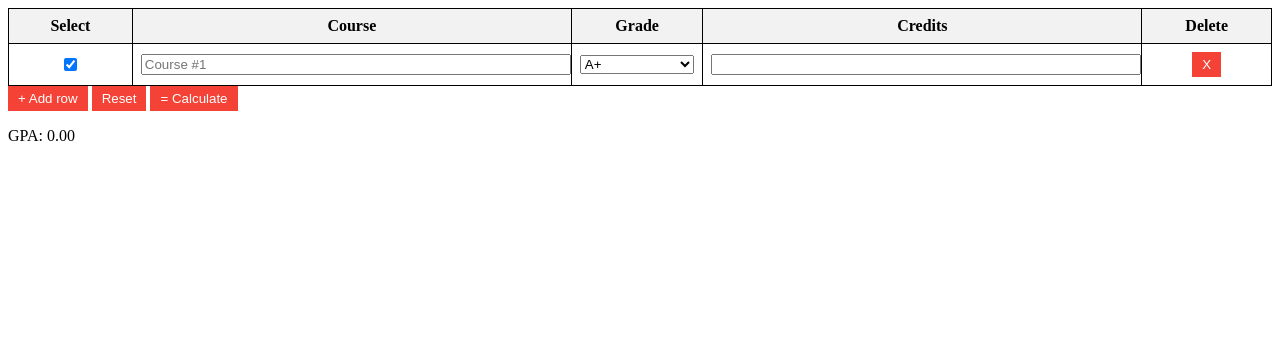
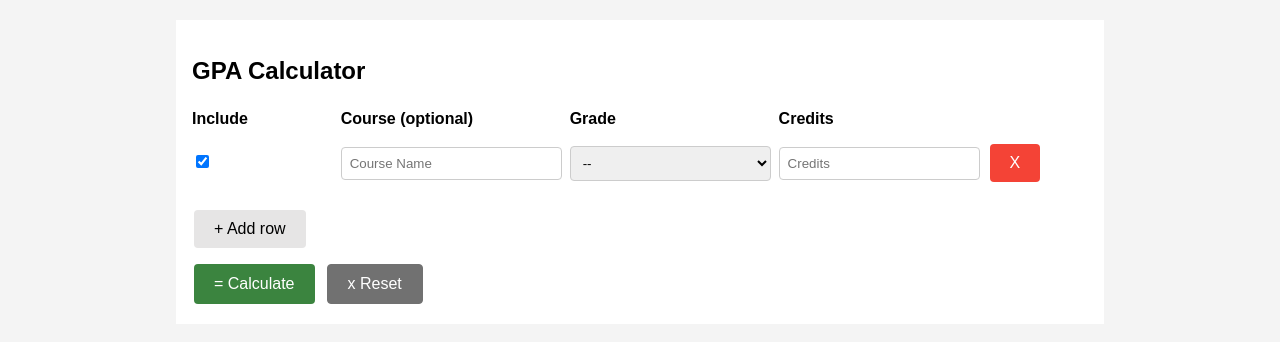
Before and after one commit to MDBtheGreat/GPACalculator, a plain HTML site: page index.html in a window 1280 px wide. Drawn offline with Linux system fonts and the light colour scheme.

Commit message:
Add files via upload

```diff
--- /dev/null
+++ b/app.js
@@ -0,0 +1,85 @@
+const courseList = document.getElementById('courseList');
+const addRowBtn = document.getElementById('addRow');
+const calculateBtn = document.getElementById('calculateBtn');
+const resetBtn = document.getElementById('resetBtn');
+const gpaResult = document.getElementById('gpaResult');
+const gpaValue = document.getElementById('gpaValue');
+
+const gradePoints = {
+    'A+': 4.0, 'A': 4.0, 'A-': 3.7,
+    'B+': 3.3, 'B': 3.0, 'B-': 2.7,
+    'C+': 2.3, 'C': 2.0, 'C-': 1.7,
+    'D+': 1.3, 'D': 1.0, 'D-': 0.7,
+    'F': 0.0
+};
+
+let courseId = 0;
+
+function createCourseRow() {
+    courseId++;
+    const row = document.createElement('div');
+    row.className = 'grid grid-cols-5 gap-2 items-center';
+    row.innerHTML = `
+        <div>
+            <input type="checkbox" checked>
+        </div>
+        <div>
+            <input type="text" placeholder="Course Name">
+        </div>
+        <div>
+            <select>
+                <option value="">--</option>
+                ${Object.keys(gradePoints).map(grade => `<option value="${grade}">${grade}</option>`).join('')}
+            </select>
+        </div>
+        <div>
+            <input type="number" min="0" step="1.0" placeholder="Credits">
+        </div>
+        <div>
+            <button class="delete-btn">X</button>
+        </div>
+    `;
+    courseList.appendChild(row);
+
+    const deleteBtn = row.querySelector('.delete-btn');
+    deleteBtn.addEventListener('click', () => {
+        courseList.removeChild(row);
+    });
+}
+
+function calculateGPA() {
+    let totalPoints = 0;
+    let totalCredits = 0;
+
+    courseList.querySelectorAll('.grid').forEach(row => {
+        const checkbox = row.querySelector('input[type="checkbox"]');
+        const gradeSelect = row.querySelector('select');
+        const creditsInput = row.querySelector('input[type="number"]');
+
+        if (checkbox.checked && gradeSelect.value && creditsInput.value) {
+            const grade = gradeSelect.value;
+            const credits = parseFloat(creditsInput.value);
+            totalPoints += gradePoints[grade] * credits;
+            totalCredits += credits;
+        }
+    });
+
+    const gpa = totalCredits > 0 ? totalPoints / totalCredits : 0;
+    gpaValue.textContent = gpa.toFixed(2);
+    gpaResult.classList.remove('hidden');
+}
+
+function resetForm() {
+    courseList.querySelectorAll('.grid').forEach(row => {
+        row.querySelector('select').value = '';
+        row.querySelector('input[type="number"]').value = '';
+    });
+    gpaResult.classList.add('hidden');
+}
+
+addRowBtn.addEventListener('click', createCourseRow);
+calculateBtn.addEventListener('click', calculateGPA);
+resetBtn.addEventListener('click', resetForm);
+
+// Initialize with one row
+createCourseRow();
--- a/index.html
+++ b/index.html
@@ -4,134 +4,31 @@
     <meta charset="UTF-8">
     <meta name="viewport" content="width=device-width, initial-scale=1.0">
     <title>GPA Calculator</title>
-    <style>
-        /* Custom styles */
-        table {
-            border-collapse: collapse;
-            width: 100%;
-        }
-
-        th, td {
-            border: 1px solid black;
-            padding: 8px;
-            text-align: center;
-        }
-
-        th {
-            background-color: #f2f2f2;
-        }
-
-        input[type="text"], input[type="number"], select {
-            width: 100%;
-        }
-
-        button {
-            padding: 5px 10px;
-            background-color: #f44336;
-            color: white;
-            border: none;
-            cursor: pointer;
-        }
-
-        button:hover {
-            background-color: #d32f2f;
-        }
-    </style>
+    <link rel="stylesheet" href="styles.css">
 </head>
 <body>
-    <table id="gpaTable">
-        <thead>
-            <tr>
-                <th>Select</th>
-                <th>Course</th>
-                <th>Grade</th>
-                <th>Credits</th>
-                <th>Delete</th>
-            </tr>
-        </thead>
-        <tbody>
-            <!-- Initial row -->
-            <tr>
-                <td><input type="checkbox" checked></td>
-                <td><input type="text" placeholder="Course #1"></td>
-                <td>
-                    <select>
-                        <option value="A+">A+</option>
-                        <option value="A">A</option>
-                        <option value="A-">A-</option>
-                        <option value="B+">B+</option>
-                        <option value="B">B</option>
-                        <option value="B-">B-</option>
-                        <option value="C+">C+</option>
-                        <option value="C">C</option>
-                        <option value="C-">C-</option>
-                        <option value="D+">D+</option>
-                        <option value="D">D</option>
-                        <option value="D-">D-</option>
-                        <option value="F">F</option>
-                    </select>
-                </td>
-                <td><input type="number" min="0"></td>
-                <td><button onclick="deleteRow(this)">X</button></td>
-            </tr>
-        </tbody>
-    </table>
-
-    <button onclick="addRow()">+ Add row</button>
-    <button onclick="resetTable()">Reset</button>
-    <button onclick="calculateGPA()">= Calculate</button>
-
-    <p>GPA: <span id="gpaResult">0.00</span></p>
-
-    <script>
-        // JavaScript to handle row addition, deletion, GPA calculation, and reset
-
-        function addRow() {
-            const table = document.getElementById('gpaTable').getElementsByTagName('tbody')[0];
-            const newRow = table.insertRow();
-            newRow.innerHTML = `
-                <td><input type="checkbox" checked></td>
-                <td><input type="text" placeholder="Course"></td>
-                <td>
-                    <select>
-                        <option value="A+">A+</option>
-                        <option value="A">A</option>
-                        <option value="A-">A-</option>
-                        <option value="B+">B+</option>
-                        <option value="B">B</option>
-                        <option value="B-">B-</option>
-                        <option value="C+">C+</option>
-                        <option value="C">C</option>
-                        <option value="C-">C-</option>
-                        <option value="D+">D+</option>
-                        <option value="D">D</option>
-                        <option value="D-">D-</option>
-                        <option value="F">F</option>
-                    </select>
-                </td>
-                <td><input type="number" min="0"></td>
-                <td><button onclick="deleteRow(this)">X</button></td>
-            `;
-        }
-
-        function deleteRow(button) {
-            const row = button.parentNode.parentNode;
-            row.parentNode.removeChild(row);
-        }
-
-        function resetTable() {
-            const rows = document.querySelectorAll('#gpaTable tbody tr');
-            rows.forEach(row => {
-                if (!row.querySelector('input[type="checkbox"]').checked) return;
-                row.querySelector('input[type="text"]').value = '';
-                row.querySelector('select').selectedIndex = 0;
-                row.querySelector('input[type="number"]').value = '';
-            });
-        }
-
-        function calculateGPA() {
-            // Implement GPA calculation based on checked rows and inputs
-        }
-    </script>
+    <div class="max-w-4xl mx-auto p-4 bg-background">
+        <h1 class="text-2xl font-bold mb-4">GPA Calculator</h1>
+        <div class="space-y-2">
+            <div class="grid grid-cols-5 gap-2 items-center font-semibold">
+                <div>Include</div>
+                <div>Course (optional)</div>
+                <div>Grade</div>
+                <div>Credits</div>
+                <div></div>
+            </div>
+            <div id="courseList"></div>
+        </div>
+        <button id="addRow" class="mt-4 btn-secondary">+ Add row</button>
+        <div class="mt-6 flex gap-2">
+            <button id="calculateBtn" class="btn-primary">= Calculate</button>
+            <button id="resetBtn" class="btn-outline">x Reset</button>
+        </div>
+        <div id="gpaResult" class="mt-4 hidden">
+            <h2 class="text-xl font-semibold">GPA:</h2>
+            <div id="gpaValue" class="text-3xl font-bold"></div>
+        </div>
+    </div>
+    <script src="app.js"></script>
 </body>
 </html>
--- /dev/null
+++ b/styles.css
@@ -0,0 +1,133 @@
+body {
+    font-family: Arial, sans-serif;
+    line-height: 1.6;
+    margin: 0;
+    padding: 20px;
+    background-color: #f4f4f4;
+}
+
+.max-w-4xl {
+    max-width: 56rem;
+}
+
+.mx-auto {
+    margin-left: auto;
+    margin-right: auto;
+}
+
+.p-4 {
+    padding: 1rem;
+}
+
+.bg-background {
+    background-color: #ffffff;
+}
+
+.text-2xl {
+    font-size: 1.5rem;
+}
+
+.font-bold {
+    font-weight: 700;
+}
+
+.mb-4 {
+    margin-bottom: 1.0rem;
+}
+
+.space-y-2 > * + * {
+    margin-top: 0.5rem;
+}
+
+.grid {
+    display: grid;
+}
+
+.grid-cols-5 {
+    grid-template-columns: 0.7fr 1.1fr 1fr 1fr 0.5fr;
+}
+
+.gap-2 {
+    gap: 0.5rem;
+}
+
+.items-center {
+    align-items: center;
+}
+
+.font-semibold {
+    font-weight: 600;
+}
+
+.mt-4 {
+    margin-top: 1.5rem;
+}
+
+.mt-6 {
+    margin-top: 0.5rem;
+}
+
+.flex {
+    display: flex;
+}
+
+.gap-2 {
+    gap: 0.5rem;
+}
+
+.text-xl {
+    font-size: 1.25rem;
+}
+
+.text-3xl {
+    font-size: 1.875rem;
+}
+
+.hidden {
+    display: none;
+}
+
+button {
+    /* background-color: #4CAF50; */
+    border: none;
+    color: white;
+    padding: 10px 20px;
+    text-align: center;
+    text-decoration: none;
+    display: inline-block;
+    font-size: 16px;
+    margin: 4px 2px;
+    cursor: pointer;
+    border-radius: 4px;
+}
+
+.btn-primary {
+    background-color: #3b843f;
+}
+
+.btn-secondary {
+    background-color: #e6e5e5;
+    color: black;
+}
+
+.btn-outline {
+    background-color: #717171;
+    border: 1px solid #717171;
+    color: white;
+}
+
+input[type="text"],
+input[type="number"],
+select {
+    width: 100%;
+    padding: 8px;
+    margin: 4px 0;
+    display: inline-block;
+    border: 1px solid #ccc;
+    border-radius: 4px;
+    box-sizing: border-box;
+}
+
+.delete-btn {
+    background-color: #f44336;
+}
```
